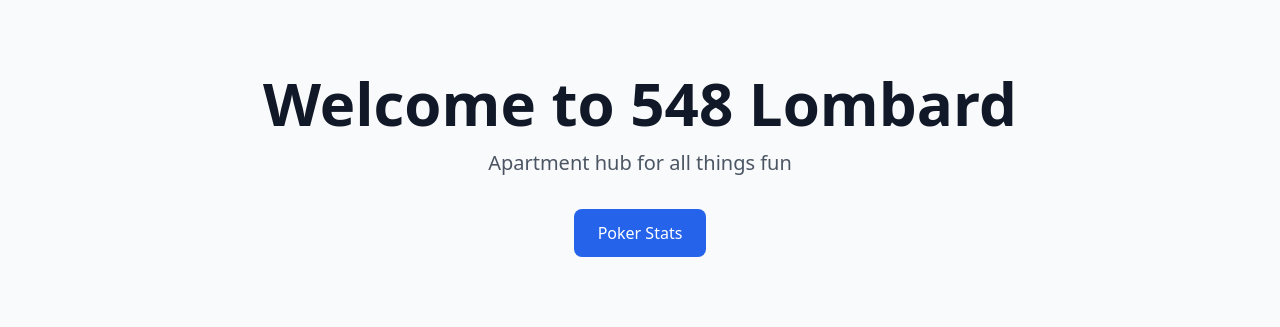
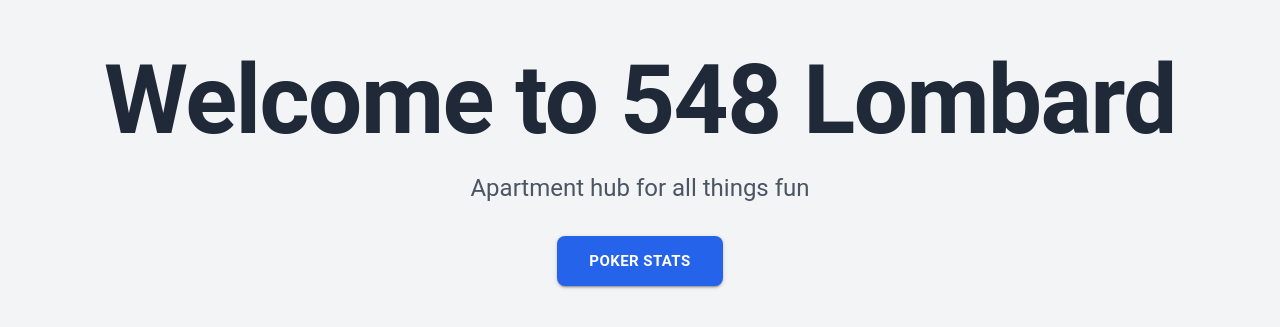
Before and after one commit to ryazlee/lombard-party, a React (Create React App) app: page /#/ in a window 1280 px wide. Shown: the part 235-562 px from the top of the page. Built offline with nearby package versions, Linux system fonts and the light colour scheme; no server answers.

Commit message:
Clean up

```diff
--- a/package.json
+++ b/package.json
@@ -22,7 +22,10 @@
 		"react-dom": "^19.2.0",
 		"react-router-dom": "^7.9.6",
 		"react-scripts": "5.0.1",
+		"react-tsparticles": "^2.12.2",
 		"recharts": "^3.4.1",
+		"tsparticles": "^3.9.1",
+		"tsparticles-slim": "^2.12.0",
 		"typescript": "^4.9.5",
 		"web-vitals": "^2.1.4"
 	},
--- a/src/pages/Home.tsx
+++ b/src/pages/Home.tsx
@@ -1,26 +1,52 @@
 import React from "react";
 import { Link } from "react-router-dom";
+import { Box, Typography, Button } from "@mui/material";
 
 const Home: React.FC = () => {
 	return (
-		<div className="min-h-screen bg-gray-50 flex flex-col items-center justify-center p-8">
-			<div className="text-center">
-				<h1 className="text-6xl font-bold text-gray-900 mb-4">
+		<Box
+			sx={{
+				minHeight: "100vh",
+				display: "flex",
+				flexDirection: "column",
+				alignItems: "center",
+				justifyContent: "center",
+				bgcolor: "#f3f4f6",
+				p: 4,
+			}}
+		>
+			<Box textAlign="center">
+				<Typography
+					variant="h1"
+					fontWeight="bold"
+					sx={{ mb: 2, color: "#1f2937" }}
+				>
 					Welcome to 548 Lombard
-				</h1>
-				<p className="text-xl text-gray-600 mb-8">
+				</Typography>
+				<Typography variant="h5" sx={{ mb: 4, color: "#4b5563" }}>
 					Apartment hub for all things fun
-				</p>
-				<nav className="space-x-4">
-					<Link
+				</Typography>
+				<Box>
+					<Button
+						component={Link}
 						to="/poker-stats"
-						className="inline-block px-6 py-3 bg-blue-600 text-white rounded-lg hover:bg-blue-700 transition-colors"
+						variant="contained"
+						size="large"
+						sx={{
+							bgcolor: "#2563eb",
+							":hover": { bgcolor: "#1d4ed8" },
+							color: "white",
+							px: 4,
+							py: 1.5,
+							borderRadius: 2,
+							fontWeight: "bold",
+						}}
 					>
 						Poker Stats
-					</Link>
-				</nav>
-			</div>
-		</div>
+					</Button>
+				</Box>
+			</Box>
+		</Box>
 	);
 };
 
```
Also changed, not shown: 1 other file (tests, documents, lock files or other folders).
